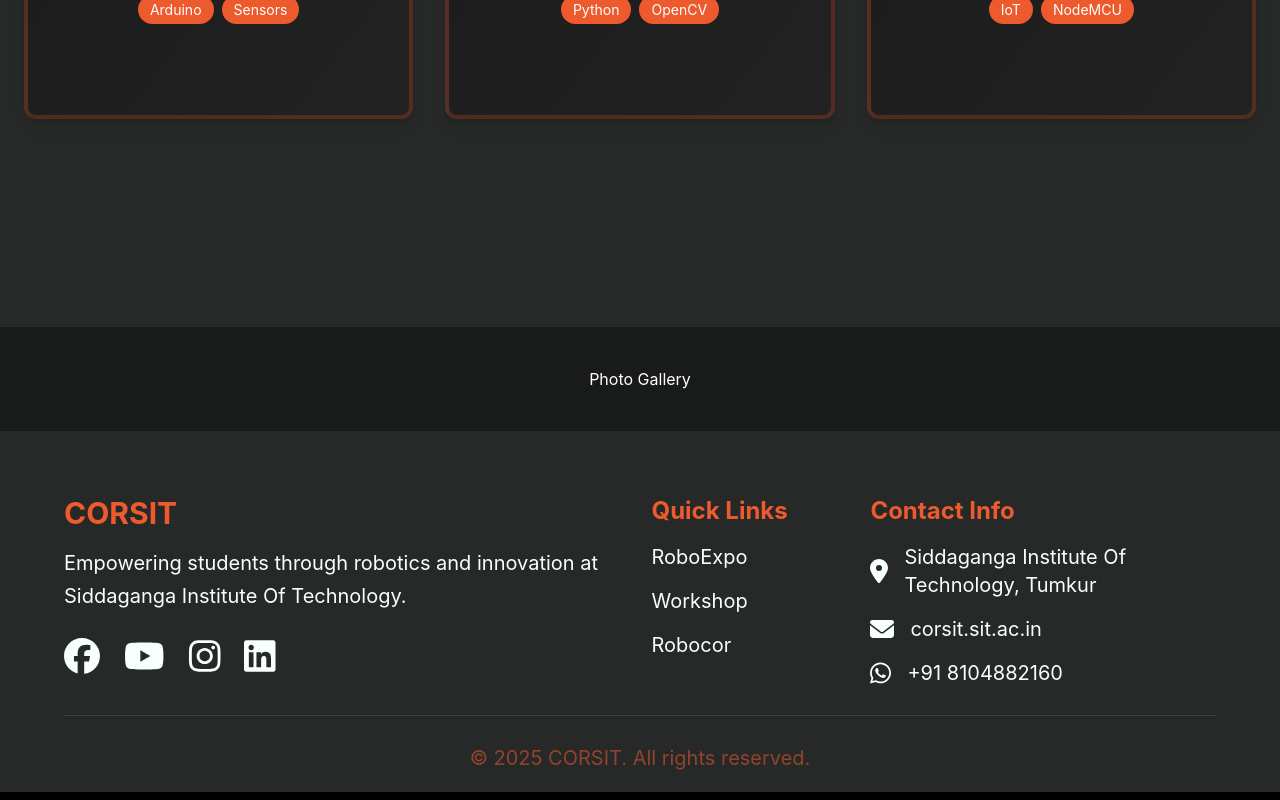
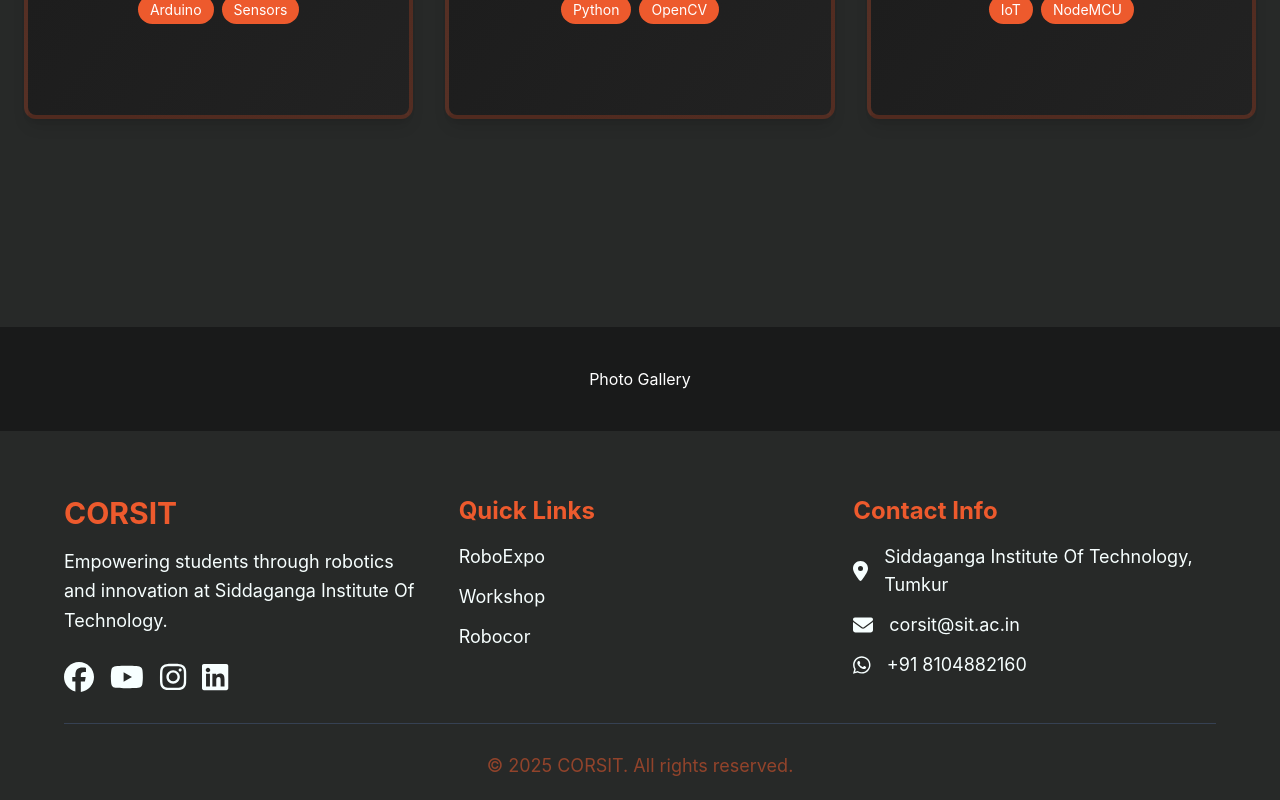
Before and after one commit to Dhruva-D/Corsit, a React (Vite) app in the folder client/: page / in a window 1280 px wide. Shown: the part 2497-3297 px from the top of the page. Built offline with nearby package versions, Linux system fonts and the light colour scheme.

Commit message:
responsive footer

```diff
--- a/client/src/components/Footer/Footer.jsx
+++ b/client/src/components/Footer/Footer.jsx
@@ -5,145 +5,67 @@ import { faEnvelope, faMapMarkerAlt } from "@fortawesome/free-solid-svg-icons";
 
 const Footer = () => {
   return (
-    <footer className="bg-[#272928] text-[#f7ffff] pt-16 pb-5 px-16">
-      <div className="max-w-[1400px] mx-auto flex flex-wrap justify-between">
-
-        <div className="w-[50%]">
+    <footer className="bg-[#272928] text-[#f7ffff] pt-16 pb-5 px-8 md:px-16">
+      <div className="max-w-[1400px] mx-auto grid grid-cols-1 md:grid-cols-2 lg:grid-cols-3 gap-8">
+        <div>
           <h2 className="text-3xl text-[#ed5a2d] font-bold">CORSIT</h2>
-          <p className="text-[#f7ffff] text-xl mt-4 leading-relaxed">
+          <p className="text-[#f7ffff] text-lg mt-4 leading-relaxed">
             Empowering students through robotics and innovation at Siddaganga Institute Of Technology.
           </p>
-          <div className="flex space-x-6 mt-6">
-            <a
-              href="https://www.facebook.com/thecorsit/"
-              target="_blank"
-              rel="noopener noreferrer"
-              className="text-[#f7ffff] hover:text-blue-600 transition-colors duration-300 text-4xl"
-            >
-              <FontAwesomeIcon icon={faFacebook} />
-            </a>
-
-            <a
-              href="https://www.youtube.com/channel/UCcm-ttunddHrEGWUdYkUd2w"
-              target="_blank"
-              rel="noopener noreferrer"
-              className="text-[#f7ffff] hover:text-red-600 transition-colors duration-300 text-4xl"
-            >
-              <FontAwesomeIcon icon={faYoutube} />
-            </a>
-
-            <a
-              href="https://www.instagram.com/corsit.sit?utm_source=ig_web_button_share_sheet&igsh=ZDNlZDc0MzIxNw=="
-              target="_blank"
-              rel="noopener noreferrer"
-              className="text-[#f7ffff] hover:text-pink-500 transition-colors duration-300 text-4xl"
-            >
-              <FontAwesomeIcon icon={faInstagram} />
-            </a>
-
-            <a
-              href="https://www.linkedin.com/company/corsit/posts/?feedView=all"
-              target="_blank"
-              rel="noopener noreferrer"
-              className="text-[#f7ffff] hover:text-blue-500 transition-colors duration-300 text-4xl"
-            >
-              <FontAwesomeIcon icon={faLinkedin} />
-            </a>
+          <div className="flex space-x-4 mt-6">
+            {[
+              { href: "https://www.facebook.com/thecorsit/", icon: faFacebook, color: "hover:text-blue-600" },
+              { href: "https://www.youtube.com/channel/UCcm-ttunddHrEGWUdYkUd2w", icon: faYoutube, color: "hover:text-red-600" },
+              { href: "https://www.instagram.com/corsit.sit", icon: faInstagram, color: "hover:text-pink-500" },
+              { href: "https://www.linkedin.com/company/corsit/posts", icon: faLinkedin, color: "hover:text-blue-500" }
+            ].map((social, index) => (
+              <a key={index} href={social.href} target="_blank" rel="noopener noreferrer" className={`text-[#f7ffff] ${social.color} transition-colors duration-300 text-3xl`}>
+                <FontAwesomeIcon icon={social.icon} />
+              </a>
+            ))}
           </div>
-
         </div>
 
-        <div className="w-[18%]">
+        <div>
           <h2 className="text-2xl text-[#ed5a2d] font-bold">Quick Links</h2>
-          <ul className="mt-4 space-y-4">
-            <li>
-              <a href="/" className="text-[#f7ffff] hover:text-white text-xl">
-                RoboExpo
-              </a>
-            </li>
-            <li>
-              <a href="/projects" className="text-[#f7ffff] hover:text-white text-xl">
-                Workshop
-              </a>
-            </li>
-            <li>
-              <a href="/events" className="text-[#f7ffff] hover:text-white text-xl">
-                Robocor
-              </a>
-            </li>
+          <ul className="mt-4 space-y-3">
+            {["RoboExpo", "Workshop", "Robocor"].map((item, index) => (
+              <li key={index}>
+                <a href="/" className="text-[#f7ffff] hover:text-white text-lg block">
+                  {item}
+                </a>
+              </li>
+            ))}
           </ul>
         </div>
 
-        <div className="w-[30%]">
+        <div>
           <h2 className="text-2xl text-[#ed5a2d] font-bold">Contact Info</h2>
-          <ul className="mt-4 space-y-4">
-            <li className="flex items-center space-x-4 text-[#f7ffff] text-xl">
-              <FontAwesomeIcon icon={faMapMarkerAlt} className="text-2xl transition-colors duration-300 hover:text-red-500" />
-              <span className="hover:text-white transition-colors duration-300">
-                Siddaganga Institute Of Technology, Tumkur
-              </span>
-            </li>
-            <li className="flex items-center space-x-4 text-[#f7ffff] text-xl">
-              <FontAwesomeIcon icon={faEnvelope} className="text-2xl transition-colors duration-300 hover:text-yellow-500" />
-              <a href="mailto:corsit@sit.ac.in" className="hover:text-white transition-colors duration-300">
-                corsit.sit.ac.in
-              </a>
-            </li>
-            <li className="flex items-center space-x-4 text-[#f7ffff] text-xl">
-              <FontAwesomeIcon icon={faWhatsapp} className="text-2xl transition-colors duration-300 hover:text-green-500" />
-              <a href="https://wa.me/8104882160" target="_blank" rel="noopener noreferrer" className="hover:text-white transition-colors duration-300">
-                +91 8104882160
-              </a>
-            </li>
+          <ul className="mt-4 space-y-3">
+            {[
+              { icon: faMapMarkerAlt, text: "Siddaganga Institute Of Technology, Tumkur", color: "hover:text-red-500" },
+              { icon: faEnvelope, text: "corsit@sit.ac.in", href: "mailto:corsit@sit.ac.in", color: "hover:text-yellow-500" },
+              { icon: faWhatsapp, text: "+91 8104882160", href: "https://wa.me/8104882160", color: "hover:text-green-500" }
+            ].map((contact, index) => (
+              <li key={index} className="flex items-center space-x-4 text-[#f7ffff] text-lg">
+                <FontAwesomeIcon icon={contact.icon} className={`text-xl transition-colors duration-300 ${contact.color}`} />
+                {contact.href ? (
+                  <a href={contact.href} target="_blank" rel="noopener noreferrer" className="hover:text-white transition-colors duration-300">
+                    {contact.text}
+                  </a>
+                ) : (
+                  <span className="hover:text-white transition-colors duration-300">{contact.text}</span>
+                )}
+              </li>
+            ))}
           </ul>
         </div>
-
-
-
       </div>
 
       <hr className="border-gray-700 my-7" />
-
-      <p className="text-center text-[#ed5a2d8b] text-xl">&copy; 2025 CORSIT. All rights reserved.</p>
+      <p className="text-center text-[#ed5a2d8b] text-lg">&copy; 2025 CORSIT. All rights reserved.</p>
     </footer>
   );
 };
 
 export default Footer;
-<div className="flex space-x-6 mt-6">
-  <a
-    href="https://www.facebook.com/thecorsit/"
-    target="_blank"
-    rel="noopener noreferrer"
-    className="text-gray-400 hover:text-blue-600 transition-colors duration-300 text-4xl"
-  >
-    <FontAwesomeIcon icon={faFacebook} />
-  </a>
-
-  <a
-    href="https://www.youtube.com/channel/UCcm-ttunddHrEGWUdYkUd2w"
-    target="_blank"
-    rel="noopener noreferrer"
-    className="text-gray-400 hover:text-red-600 transition-colors duration-300 text-4xl"
-  >
-    <FontAwesomeIcon icon={faYoutube} />
-  </a>
-
-  <a
-    href="https://www.instagram.com/corsit.sit?utm_source=ig_web_button_share_sheet&igsh=ZDNlZDc0MzIxNw=="
-    target="_blank"
-    rel="noopener noreferrer"
-    className="text-gray-400 hover:text-pink-500 transition-colors duration-300 text-4xl"
-  >
-    <FontAwesomeIcon icon={faInstagram} />
-  </a>
-
-  <a
-    href="https://www.linkedin.com/company/corsit/posts/?feedView=all"
-    target="_blank"
-    rel="noopener noreferrer"
-    className="text-gray-400 hover:text-blue-500 transition-colors duration-300 text-4xl"
-  >
-    <FontAwesomeIcon icon={faLinkedin} />
-  </a>
-</div>
```
